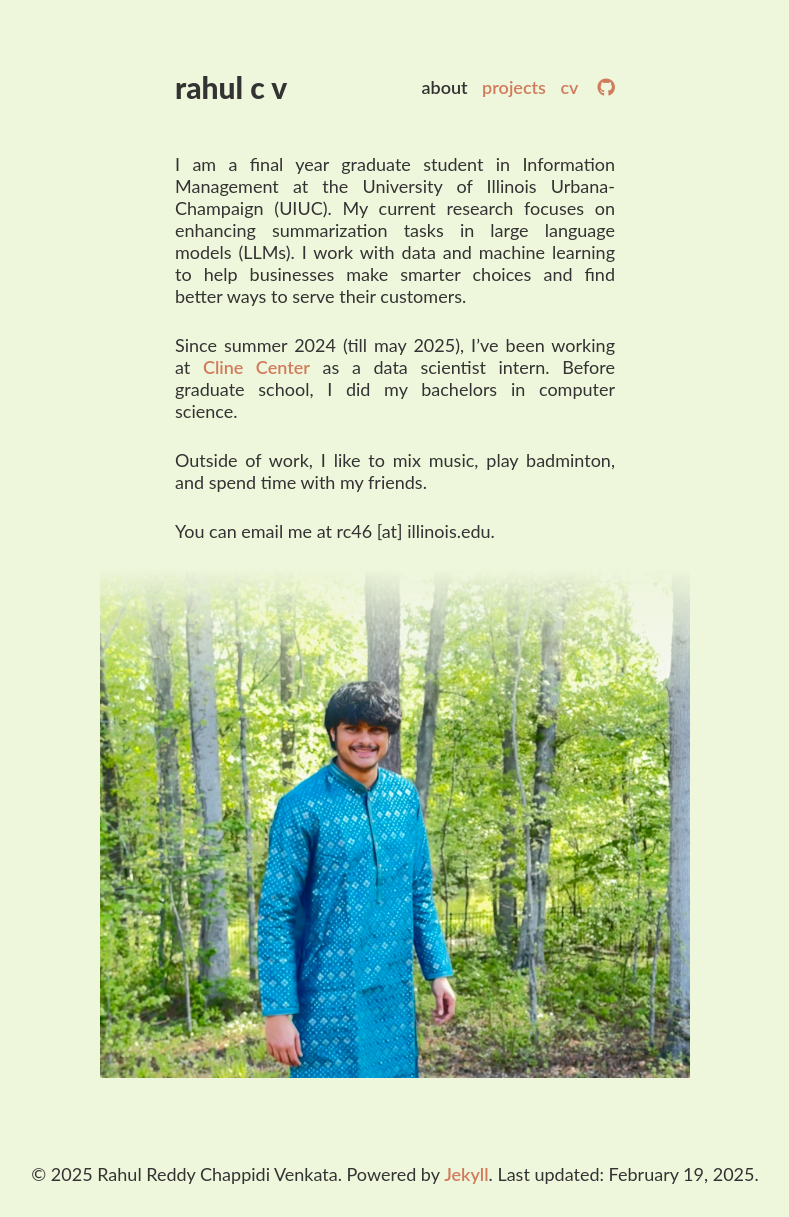
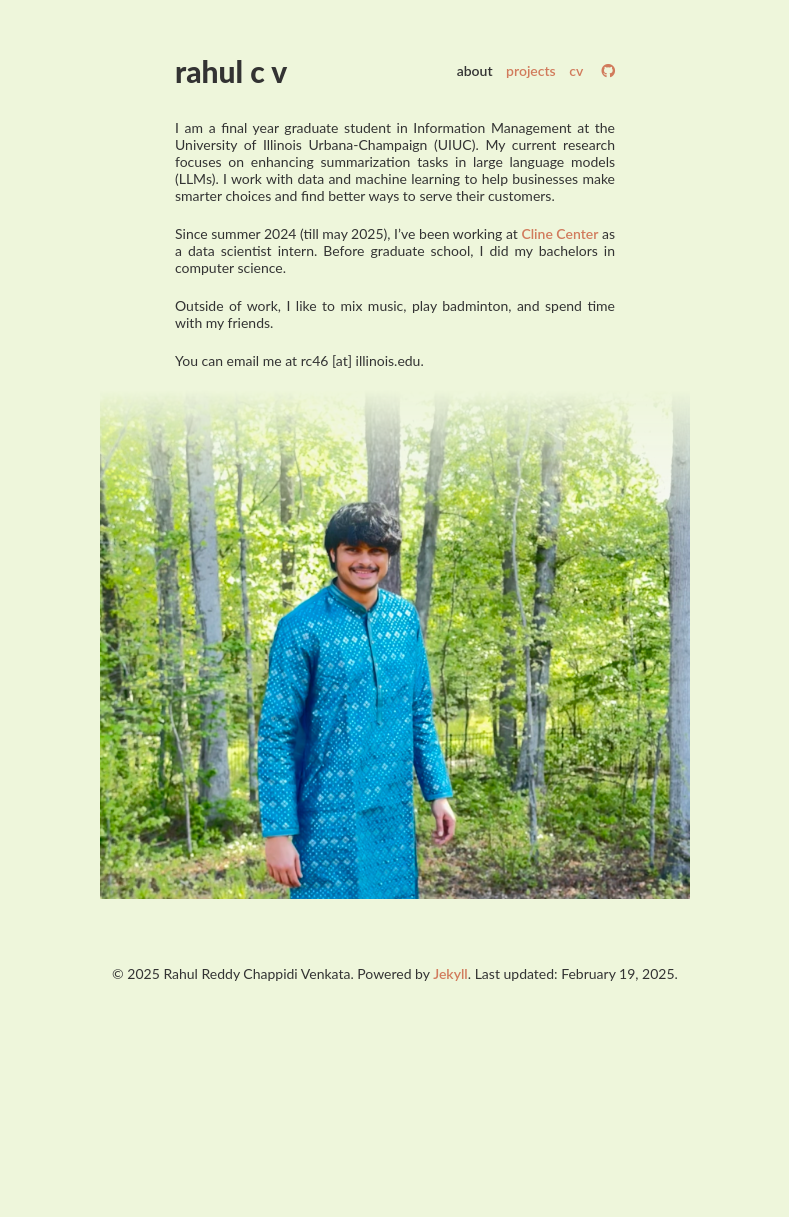
Before and after one commit to RahulCvr/RahulCvr.github.io, a Jekyll site: the page built from index.md, in a window 1280 px wide. Shown: the whole page, without its empty margins (245-1034 px from the left). Built offline with Jekyll 4.4.1, drawn with Linux system fonts in a browser that asks for light colours; nearby versions of some CDN libraries; after the commit the page ends 1007 px from its top, so only the background shows below that.

Commit message:
Update main.scss
decreased font from 18px to 14px

```diff
--- a/assets/styling/main.scss
+++ b/assets/styling/main.scss
@@ -5,7 +5,7 @@
  * defaults
  */
 $base-font-family:  "Lato", sans-serif !default;
-$base-font-size:    18px !default;
+$base-font-size:    14px !default;
 $base-font-weight:  400 !default;
 $large-font-size:   30px !default;
 $emph-font-weight:  600 !default;
```
